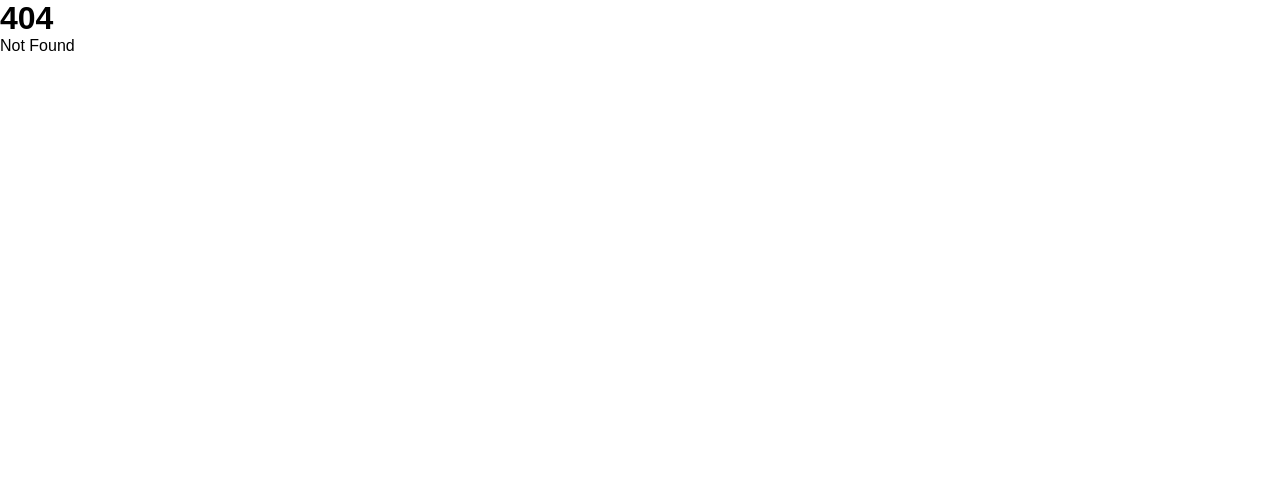
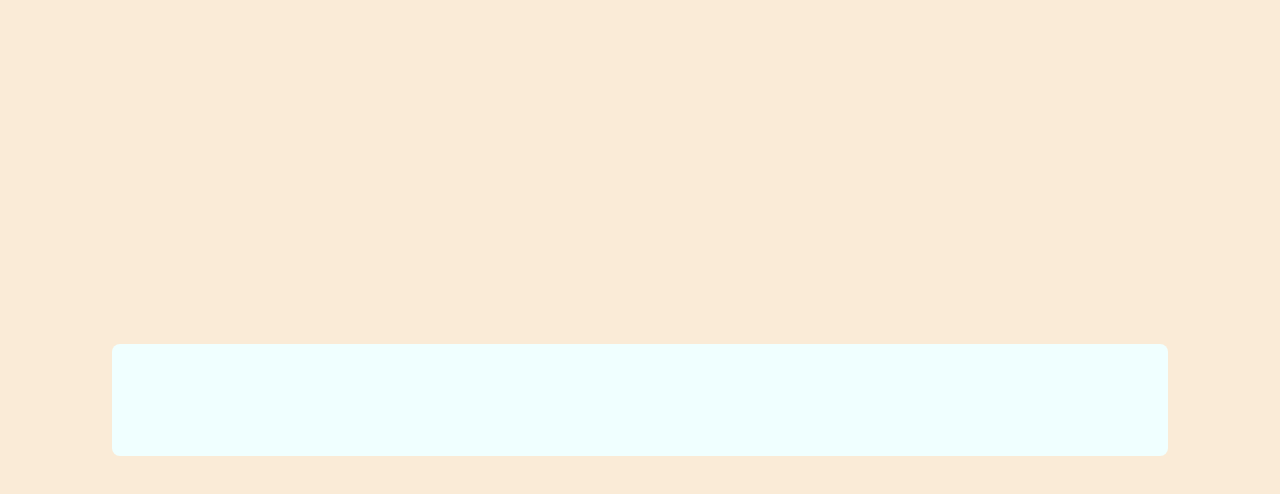
Before and after one commit to Pathum312/algorithms, a SvelteKit app: page /canvas in a window 1280 px wide. Before the commit this address had no page. Shown: the top 494 px of the page. Built offline with nearby package versions, Linux system fonts and the light colour scheme; a web font is replaced by a local one.

Commit message:
Selection Sort Visualizer logic done

```diff
--- /dev/null
+++ b/src/routes/canvas/+page.svelte
@@ -0,0 +1,52 @@
+<script lang="ts">
+	import { onMount } from 'svelte';
+
+	onMount(() => {
+		const canvas = document.getElementById('main-canvas');
+		// @ts-ignore
+		const container = canvas.parentElement;
+		// @ts-ignore
+		canvas.width = container.width;
+		// @ts-ignore
+		canvas.height = container.height;
+		// @ts-ignore
+		const ctx = canvas.getContext('2d');
+
+		ctx.fillStyle = 'black';
+		ctx.fillRect(10, 20, 10, 10);
+	});
+</script>
+
+<div class="container">
+	<div class="card">
+		<canvas id="main-canvas"></canvas>
+	</div>
+</div>
+
+<style>
+	.container {
+		width: auto;
+		height: 100vh;
+		display: flex;
+		align-items: center;
+		justify-content: center;
+		background-color: antiquewhite;
+	}
+
+	.card {
+		width: 80%;
+		height: 5rem;
+		padding: 1rem;
+		display: flex;
+		align-items: center;
+		border-radius: 0.5rem;
+		flex-direction: column;
+		justify-content: center;
+		background-color: azure;
+	}
+
+	#main-canvas {
+		position: absolute;
+		background-color: aqua;
+	}
+</style>
```
Also changed, not shown: src/routes/test/+page.svelte (+93 -24 lines).
